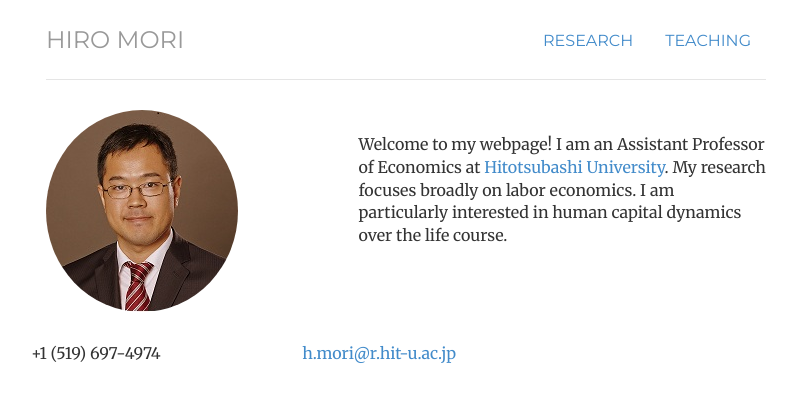
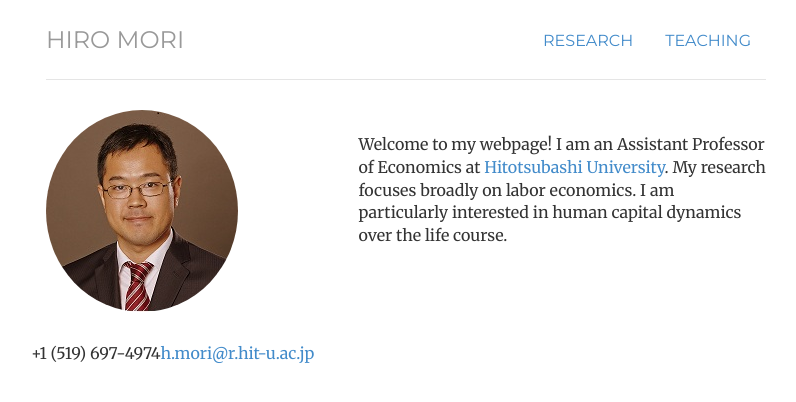
Before and after one commit to morihiroaki/morihiroaki.github.io, a Jekyll site: the page built from index.html, in a window 1280 px wide. Shown: the top 402 px of the page, without its empty margins (234-1030 px from the left). Built offline with Jekyll 4.4.1, drawn with Linux system fonts in a browser that asks for light colours.

Commit message:
Update index.html

```diff
--- a/index.html
+++ b/index.html
@@ -29,7 +29,7 @@
 
             <div class="contact-item">
               <div class="icon pull-left text-center"><span class="fa fa-envelope fa-fw"></span></div>
-              <div class="title only pull-right"><a href="mailto:h.mori@r.hit-u.ac.jp" id="email_link" class="tracked-link" data-label="Email">h.mori&commat;r.hit-u.ac.jp</a></div>
+              <div class="title only pull-left"><a href="mailto:h.mori@r.hit-u.ac.jp" id="email_link" class="tracked-link" data-label="Email">h.mori&commat;r.hit-u.ac.jp</a></div>
             </div>
 
                      <!--
```
